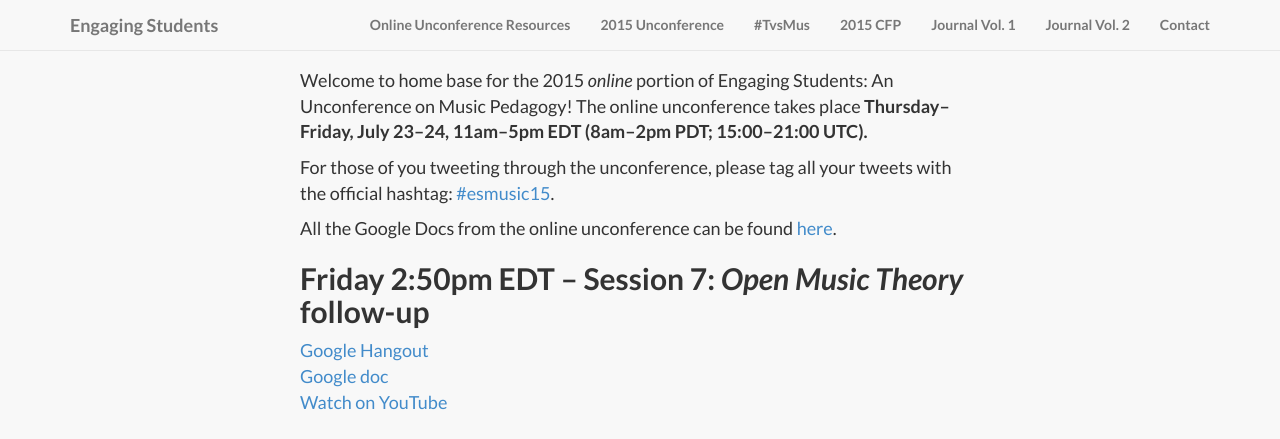
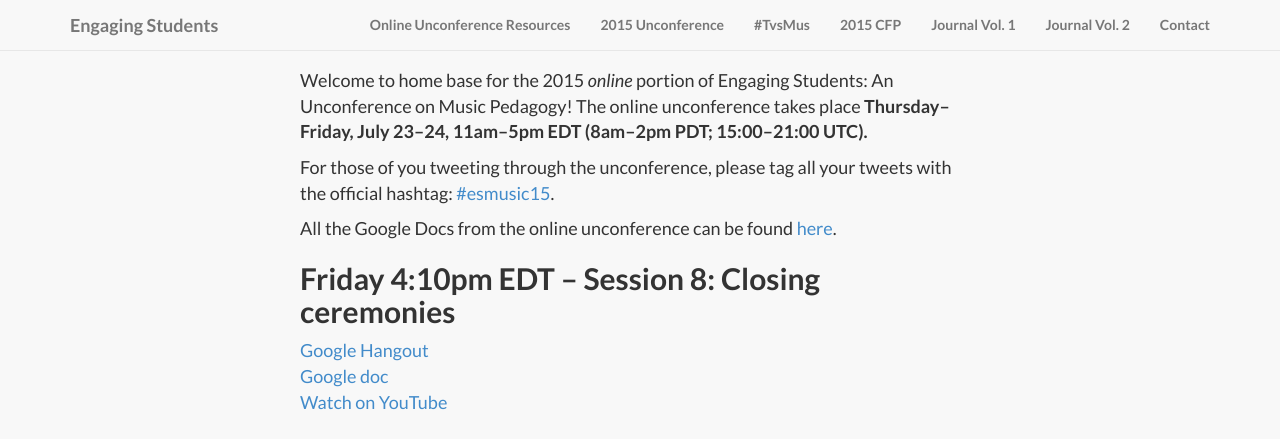
Before and after one commit to flipcamp/flipcamp.github.io, a Jekyll site: the page built from unconference2015.md, in a window 1280 px wide and 900 px high, scrolled down 906 px, cut to the strip 0-439 px from the top of the window. Built offline with Jekyll 4.4.1, drawn with Linux system fonts in a browser that asks for light colours; nearby versions of some CDN libraries; library files that are not in the unit come from our copies.

Commit message:
Friday session 8

```diff
--- a/unconference2015.md
+++ b/unconference2015.md
@@ -10,14 +10,14 @@
 
 All the Google Docs from the online unconference can be found [here](https://drive.google.com/folderview?id=0B4yHG56u9Tu6fi1GSWhOMWNackwtRkkxRVNoaWpFR1FLbThJTElZUzZqX0V4LXZ1Vk9kTWs&usp=sharing).
 
-## Friday 2:50pm EDT – Session 7: *Open Music Theory* follow-up
+## Friday 4:10pm EDT – Session 8: Closing ceremonies
 
-[Google Hangout](https://plus.google.com/hangouts/_/hoaevent/AP36tYen6bb0ceYOztumDsWb9tuT7W9c_o5AvsYvljYF-Wro7LBXnQ)
-[Google doc](https://drive.google.com/open?id=0B4yHG56u9Tu6fmE4WDh1WUZ2cmpPQzkyQWE4V1ZUVDZ4MG42TndvZW83Y1pjQll4RzRhclU)
-[Watch on YouTube](http://youtu.be/wmqRSdDJV94)
+[Google Hangout](https://plus.google.com/hangouts/_/hoaevent/AP36tYcUYqwO9385idzb80tvhhtsaSv-DqBJpBKes4MDrvGIHHDN6Q)
+[Google doc](https://docs.google.com/document/d/1HRPfcpRCg5y4ieCES2L6QNJgRp8NtuPw4s4fBJsdgIM/edit?usp=sharing)
+[Watch on YouTube](http://youtu.be/hFYu6VI-VeE)
 
 <div class="center-video">
-<iframe width="420" height="315" src="http://www.youtube.com/embed/wmqRSdDJV94" frameborder="0" allowfullscreen></iframe>
+<iframe width="420" height="315" src="http://www.youtube.com/embed/hFYu6VI-VeE" frameborder="0" allowfullscreen></iframe>
 </div>
 
 
```
